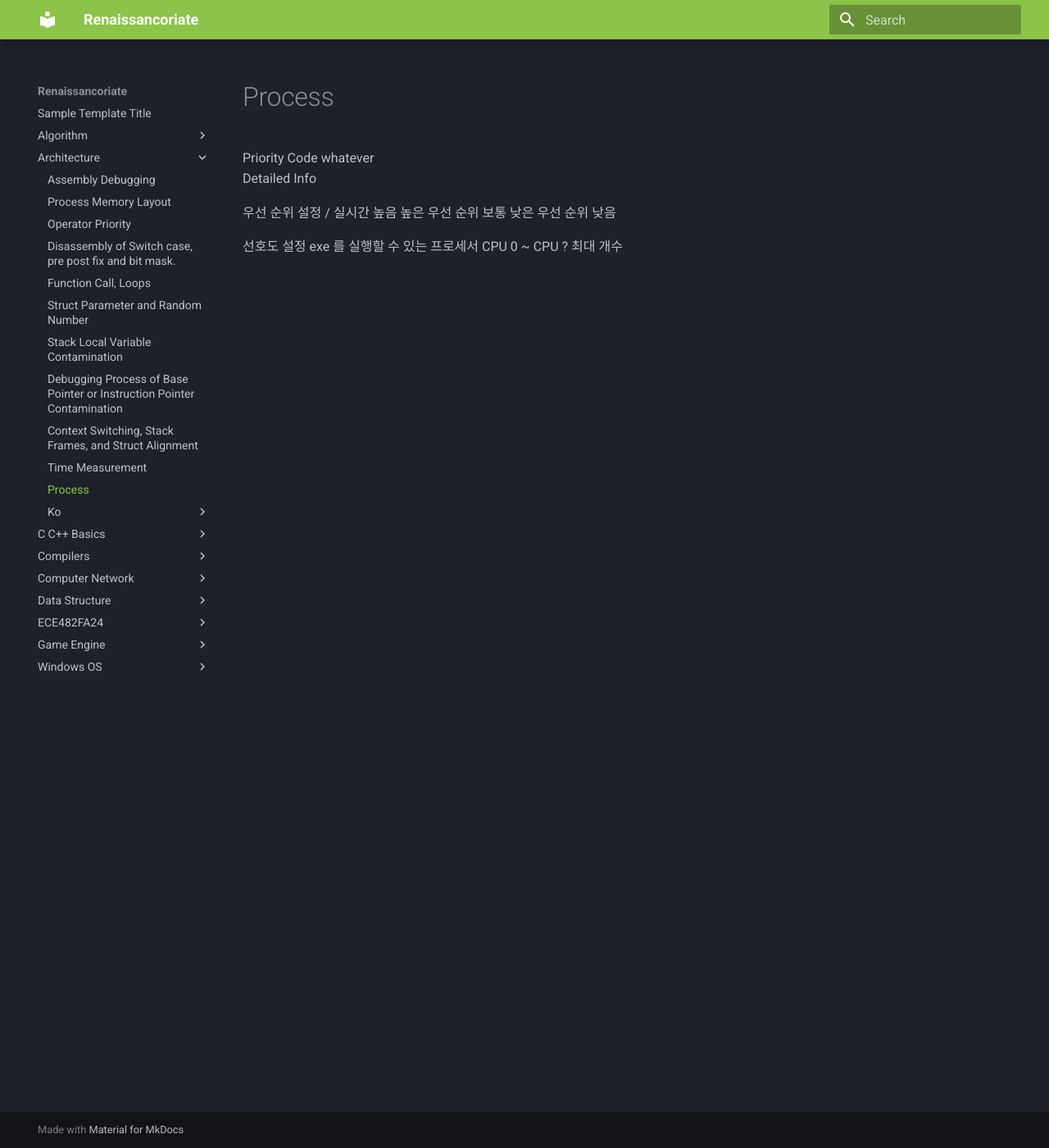
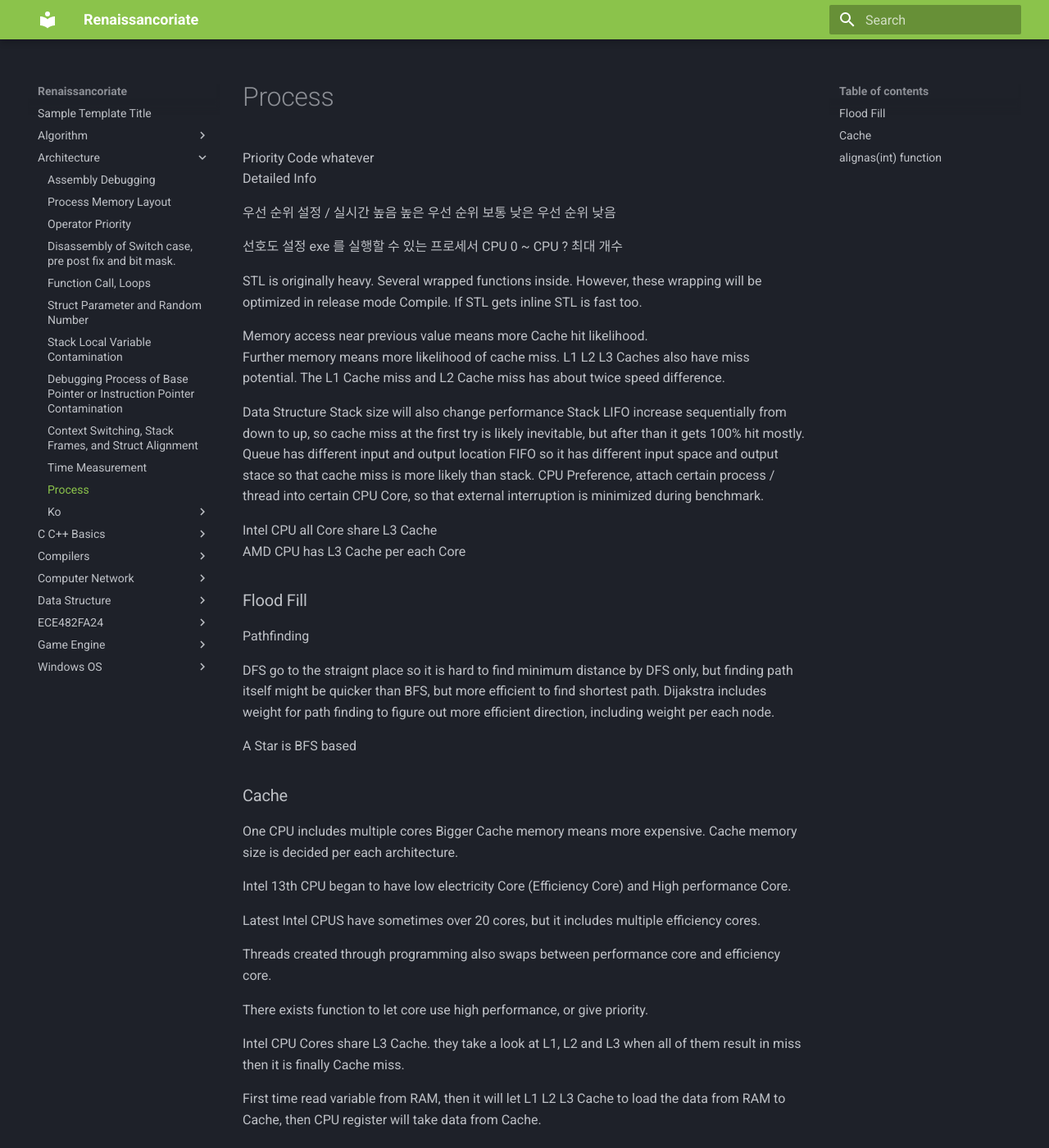
Before and after one commit to renaissancor/renaissancor.github.io, an MkDocs documentation site: the page built from docs/Architecture/CA250801.md, in a window 1280 px wide and 1400 px high. Shown: the whole window at 82% size. Built offline with MkDocs 1.6.1 and Material for MkDocs 9.7.7, drawn with Linux system fonts in a browser that asks for light colours; some of the changed text lies outside the part shown.

Commit message:
add: path finding

```diff
--- a/docs/Architecture/CA250801.md
+++ b/docs/Architecture/CA250801.md
@@ -6,3 +6,101 @@ Detailed Info
 우선 순위 설정 / 실시간 높음 높은 우선 순위 보통 낮은 우선 순위 낮음
 
 선호도 설정 exe 를 실행할 수 있는 프로세서 CPU 0 ~ CPU ? 최대 개수
+
+STL is originally heavy.
+Several wrapped functions inside.
+However, these wrapping will be optimized in release mode Compile.
+If STL gets inline STL is fast too.
+
+Memory access near previous value means more Cache hit likelihood.
+Further memory means more likelihood of cache miss.
+L1 L2 L3 Caches also have miss potential.
+The L1 Cache miss and L2 Cache miss has about twice speed difference.
+
+Data Structure Stack size will also change performance
+Stack LIFO increase sequentially from down to up, so cache miss at the
+first try is likely inevitable, but after than it gets 100% hit mostly.
+Queue has different input and output location FIFO so it has
+different input space and output stace so that cache miss is
+more likely than stack.
+CPU Preference, attach certain process / thread into certain CPU Core,
+so that external interruption is minimized during benchmark.
+
+Intel CPU all Core share L3 Cache
+AMD CPU has L3 Cache per each Core
+
+### Flood Fill
+
+Pathfinding
+
+
+DFS go to the straignt place so it is hard to find minimum distance by DFS only,
+but finding path itself might be quicker than BFS, but more efficient to find shortest path.
+Dijakstra includes weight for path finding to figure out more efficient direction,
+including weight per each node.
+
+A Star is BFS based
+
+### Cache
+
+One CPU includes multiple cores
+Bigger Cache memory means more expensive.
+Cache memory size is decided per each architecture.
+
+Intel 13th CPU began to have
+low electricity Core (Efficiency Core) and
+High performance Core.
+
+Latest Intel CPUS have sometimes over 20 cores, but it includes
+multiple efficiency cores.
+
+Threads created through programming also swaps
+between performance core and efficiency core.
+
+There exists function to let core use high performance, or
+give priority.
+
+Intel CPU Cores share L3 Cache. they take a look at L1, L2 and L3
+when all of them result in miss then it is finally Cache miss.
+
+First time read variable from RAM, then it will let L1 L2 L3 Cache
+to load the data from RAM to Cache, then CPU register will take
+data from Cache.
+
+Calculation and measurement of Cache Hit is very challenging,
+so realistically watching and measuring L1 Cache Hit only is enough at first.
+
+L1 Cache Hit and L3 Cache hit has about over 2 times performance speed difference.
+Thus, minimizing L1 Cache miss is the final goal.
+
+Cache Miss 100% probability is guaranteed,
+However Cache 100% Hit is unlikely due to the multithreading, but see the probability.
+
+Temporal Locality - Recently used data is more likely to cache hit
+Spacial Locality - Data near previously used data is more likely to cache hit
+
+Spacial locality
+Memory drag data then drag cache line too.
+Cache Line is 64 Byte. Even though only 1 byte is read still
+unit is 64 Bytes. When int a and int b exist and read a and b then
+if data line including a is dragged then b is also likely to be in cache.
+
+Every data should pass Cache to enter CPU register
+
+Some devices pass to the RAM without CPU
+But not multithreading C++ programming perspective.
+
+Non Cache Memory
+
+Some people misunderstand that `volatile` access by direct RAM without cache,
+but it is completely false.
+
+
+
+## `alignas(int)` function
+
+Waste of Cache Memory
+
+Cache Line Function
+
+alignas is not often used
```
